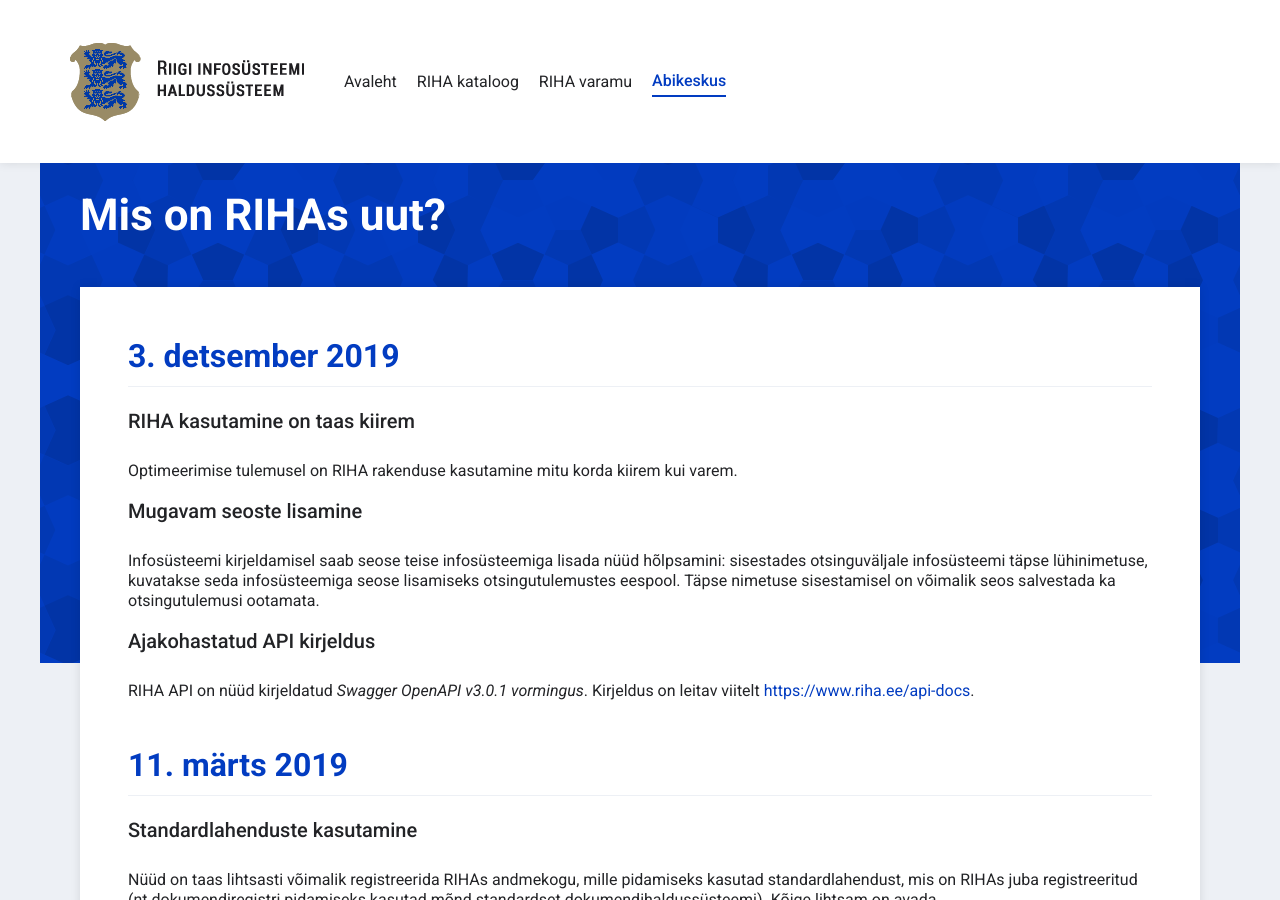
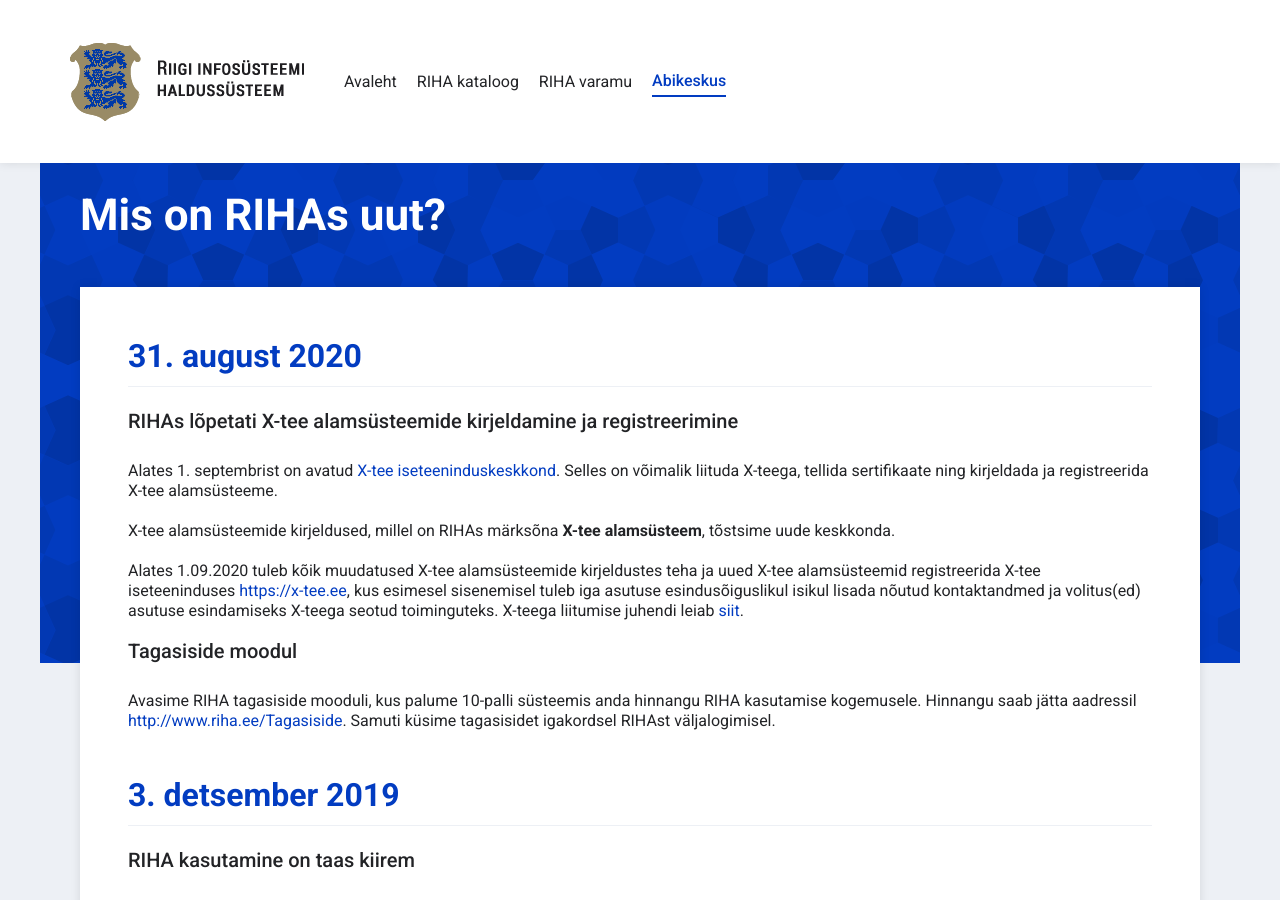
Before and after one commit to e-gov/RIHA-Help, a Jekyll site: the page built from docs/RIHA-uuendused.md, in a window 1280 px wide and 900 px high. Built offline with Jekyll 4.4.1, drawn with Linux system fonts in a browser that asks for light colours.

Commit message:
Add new features from release 7.7.0

```diff
--- a/docs/RIHA-uuendused.md
+++ b/docs/RIHA-uuendused.md
@@ -1,6 +1,20 @@
 ---
 title: Mis on RIHAs uut?
 ---
+## 31. august 2020
+
+### RIHAs lõpetati X-tee alamsüsteemide kirjeldamine ja registreerimine
+
+Alates 1. septembrist on avatud [X-tee iseteeninduskeskkond](https://x-tee.ee/). Selles on võimalik liituda X-teega, tellida sertifikaate ning kirjeldada ja registreerida X-tee alamsüsteeme.
+
+X-tee alamsüsteemide kirjeldused, millel on RIHAs märksõna **X-tee alamsüsteem**, tõstsime uude keskkonda.
+
+Alates 1.09.2020 tuleb kõik muudatused X-tee alamsüsteemide kirjeldustes teha ja uued X-tee alamsüsteemid registreerida X-tee iseteeninduses [https://x-tee.ee](https://x-tee.ee), kus esimesel sisenemisel tuleb iga asutuse esindusõiguslikul isikul lisada nõutud kontaktandmed ja volitus(ed) asutuse esindamiseks X-teega seotud toiminguteks. X-teega liitumise juhendi leiab [siit](https://abi.ria.ee/xtee/et/x-tee-juhend/x-teega-liitumine).
+
+### Tagasiside moodul
+
+Avasime RIHA tagasiside mooduli, kus palume 10-palli süsteemis anda hinnangu RIHA kasutamise kogemusele. Hinnangu saab jätta aadressil [http://www.riha.ee/Tagasiside](http://www.riha.ee/Tagasiside). Samuti küsime tagasisidet igakordsel RIHAst väljalogimisel.
+
 ## 3. detsember 2019
 
 ### RIHA kasutamine on taas kiirem
```
